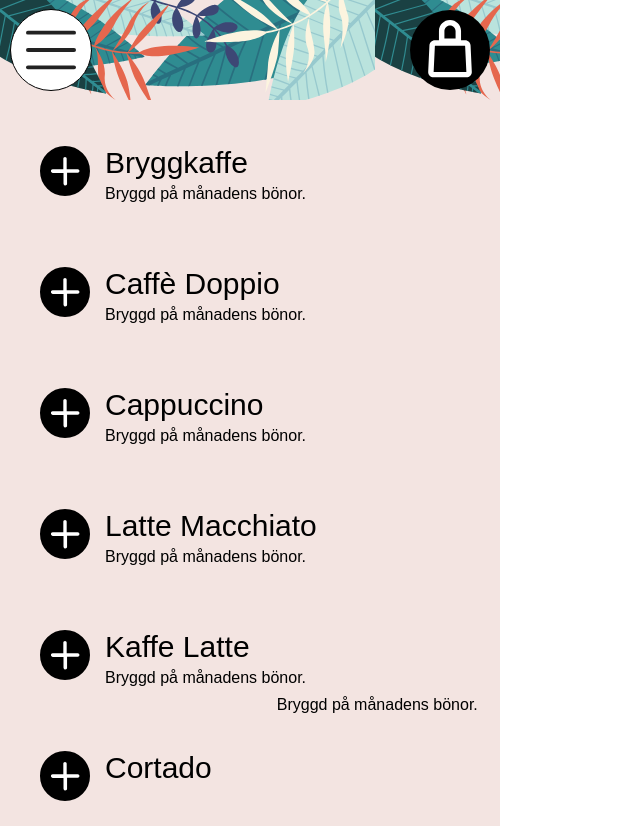
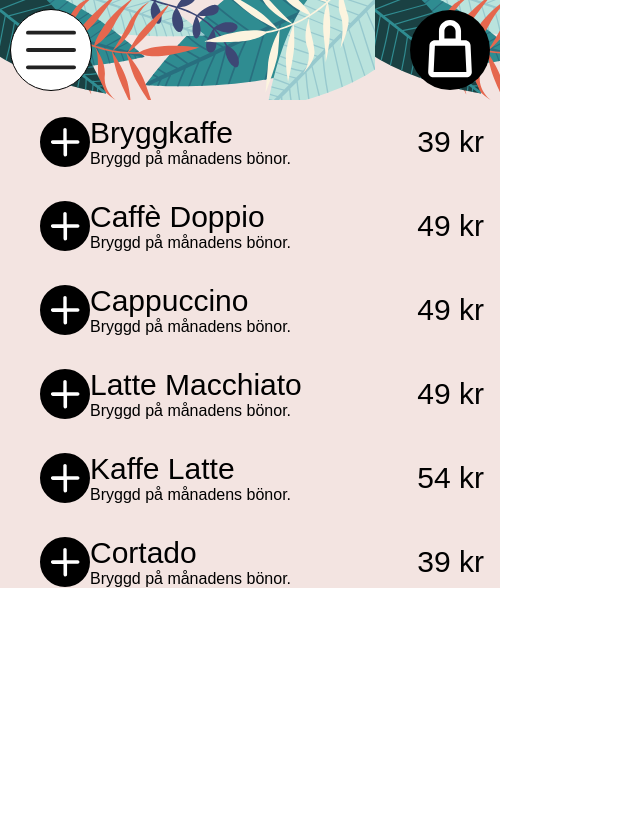
Before and after one commit to codeninjah/agilt-airbean, a Vue app in the folder airbean/: page /Menu in a window 1280 px wide. Shown: the whole page, without its empty margins (0-640 px from the left). After the commit the page ends 800 px from the top, so only its background shows below. Built offline with nearby package versions, Linux system fonts and the light colour scheme.

Commit message:
Menu view fixed

```diff
--- a/airbean/src/views/Menu.vue
+++ b/airbean/src/views/Menu.vue
@@ -1,12 +1,12 @@
 <template>
     <div>
         <Header/>
-        <ul v-for="item in items" :key="item.id">
-            <li> <img :src="addBtnImg">
+        <ul>
+            <li  v-for="item in items" :key="item.id"> <img :src="addBtnImg">
                 <div class="name-price"><p class="name">{{item.title}}</p>
+                    <p class="description">{{item.desc}}</p>
+                </div>
                 <p class="price">{{item.price}} kr</p>
-                </div>
-                <p class="description">{{item.desc}}</p>
             </li>
         </ul>
     </div>
@@ -31,24 +31,23 @@ export default {
 
 .name-price {
     display: flex;
+    flex-direction: column;
 }
 
 .name {
     font-size: 30px;
-    margin-left: 15px;
+    margin: 0px;
 }
 
 .price {
     font-size: 30px;
-    position: absolute;
-    right: 1425px;
+    margin: auto 1rem auto auto;
 }
 
 
 .description {
-    margin-top: -25px;
-    margin-left: 65px;
-    height: 20px;
+    padding: 0px;
+    margin: 0px;
 }
 
 div {
@@ -58,8 +57,8 @@ div {
 li {
     list-style-type: none;
     display: flex;
-    flex-flow: wrap;
-    height: 105px;
+    align-items: center;
+    margin-bottom: 2rem;
 }
 
 li p {
@@ -74,7 +73,6 @@ li img {
     height: 30px;
     border-radius: 50%;
     border: 10px solid black;
-    margin-top: 30px;
 }
 
 
```
